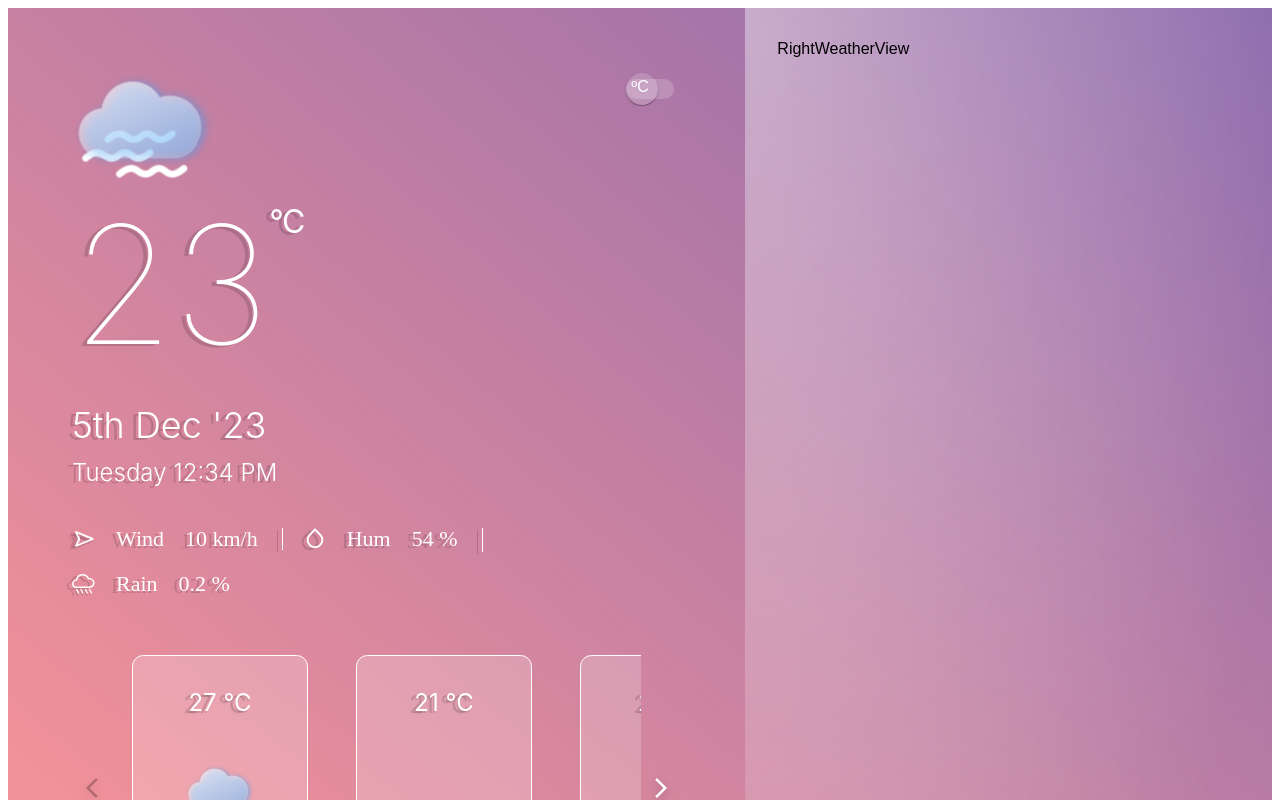
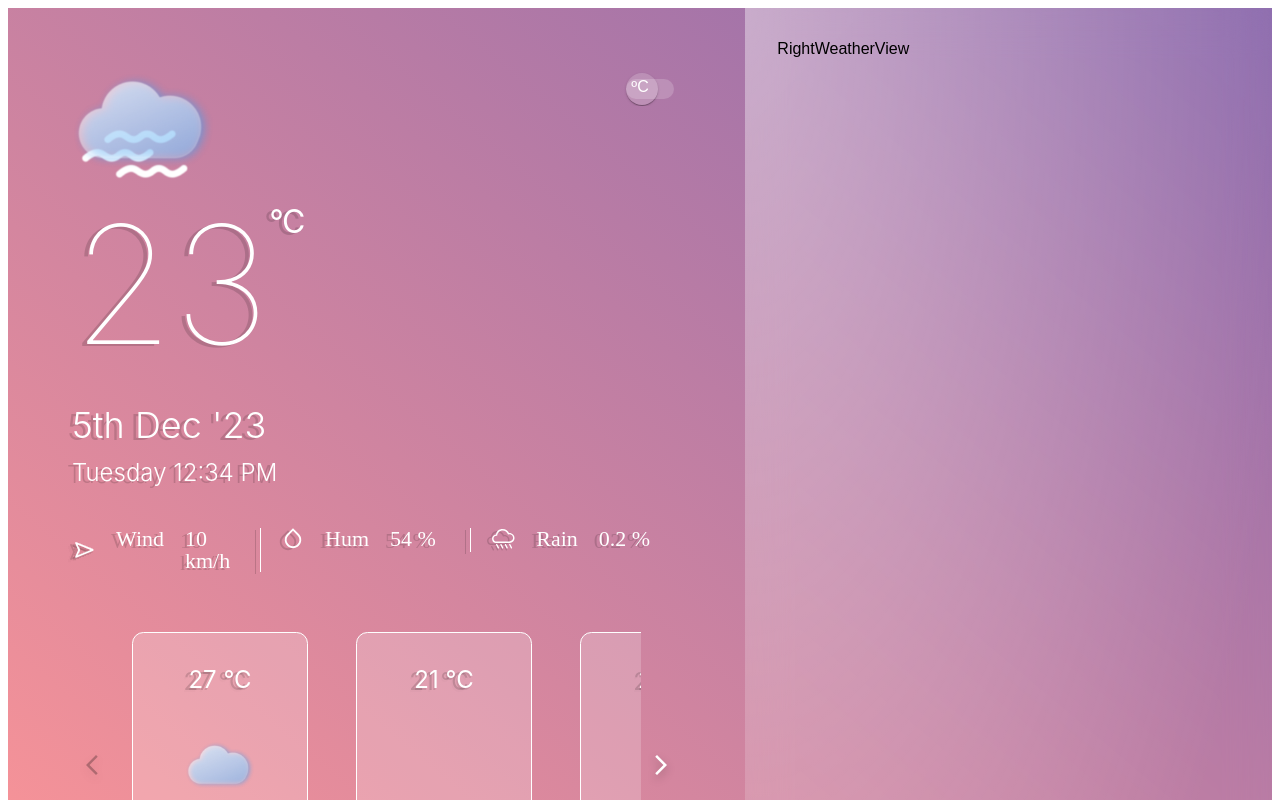
Before and after one commit to HenriqueCSouzza/weather-app, a React (Vite) app: page / in a window 1280 px wide. Shown: the top 800 px of the page. Built offline with nearby package versions, Linux system fonts and the light colour scheme.

Commit message:
adjusts sx

```diff
--- a/src/App.tsx
+++ b/src/App.tsx
@@ -8,18 +8,8 @@ function App() {
         background: `linear-gradient(40deg, rgba(255,150,150,1) 0%, rgba(140,107,174,1) 100%)`
       }}
     >
-      <Grid
-        container
-        width="100%"
-        height="100%"
-        flexDirection={{
-          xs: 'column',
-          sm: 'column',
-          md: 'row'
-        }}
-      >
+      <Grid container width="100%" height="100%" flexDirection="row">
         <LeftWeatherView />
-
         <RightWeatherView />
       </Grid>
     </Box>
--- a/src/components/ClimaticDisplay/ClimaticDisplay.tsx
+++ b/src/components/ClimaticDisplay/ClimaticDisplay.tsx
@@ -1,69 +1,47 @@
-import { Box, Grid, Typography } from "@mui/material";
-import DrizzleSVG from "../../assets/drizzle-icon.svg";
-import HumiditySVG from "../../assets/hum-icon.svg";
-import WindSVG from "../../assets/wind-direction-icon.svg";
+import { Box, Grid, Typography } from '@mui/material'
+import DrizzleSVG from '../../assets/drizzle-icon.svg'
+import HumiditySVG from '../../assets/hum-icon.svg'
+import WindSVG from '../../assets/wind-direction-icon.svg'
+import { sxContainer } from './sxClimaticDisplay'
 
 const WindLabel = ({ wind }: { wind: number }) => (
   <Box
     display="flex"
-    sx={{ borderRight: { md: "1px solid white" }, paddingRight: 3 }}
-    gap={"21px"}
+    sx={{ borderRight: { md: '1px solid white' }, paddingRight: 3 }}
+    gap="21px"
   >
     <img src={WindSVG} />
     <Typography>Wind</Typography>
     <Typography>{wind} km/h</Typography>
   </Box>
-);
+)
 const HumLabel = ({ humidity }: { humidity: number }) => (
   <Box
     display="flex"
-    sx={{ borderRight: { md: "1px solid white" }, paddingRight: 3 }}
-    gap={"21px"}
+    sx={{ borderRight: { md: '1px solid white' }, paddingRight: 3 }}
+    gap="21px"
   >
     <img src={HumiditySVG} />
     <Typography>Hum</Typography>
     <Typography>{humidity} %</Typography>
   </Box>
-);
+)
 const DrizzleLabel = ({ drizzle }: { drizzle: number }) => (
-  <Box display="flex" gap={"21px"}>
+  <Box display="flex" gap="21px">
     <img src={DrizzleSVG} />
     <Typography>Rain</Typography>
     <Typography>{drizzle} %</Typography>
   </Box>
-);
+)
 
 export default function ClimaticDisplay() {
   return (
-    <Box
-      sx={{
-        display: "flex",
-        flexDirection: "row",
-        filter:
-          "drop-shadow(-4.510000228881836px 2.259999990463257px 0.75px rgba(0, 0, 0, 0.15))",
-        ".MuiTypography-body1": {
-          fontSize: "22px",
-          fontFamily: "Overpass",
-          lineHeight: 1,
-          color: "#fff",
-          fontWeight: 300,
-        },
-      }}
-    >
-      <Grid
-        container
-        spacing="21px"
-        display="flex"
-        flexDirection={{
-          xs: "column",
-          sm: "column",
-          md: "row",
-        }}
-      >
-        <Grid item>
+    <Box sx={sxContainer}>
+      <Grid container spacing="21px" display="flex" flexDirection="row">
+        <Grid item xs={12} sm={12} md={4}>
           <WindLabel wind={10} />
         </Grid>
-        <Grid item>
+        <Grid item xs={12} sm={12} md={4}>
           <HumLabel humidity={54} />
         </Grid>
         <Grid item xs={12} sm={12} md={4}>
@@ -71,5 +49,5 @@ export default function ClimaticDisplay() {
         </Grid>
       </Grid>
     </Box>
-  );
+  )
 }
--- /dev/null
+++ b/src/components/ClimaticDisplay/sxClimaticDisplay.ts
@@ -0,0 +1,13 @@
+export const sxContainer = {
+  display: 'flex',
+  flexDirection: 'row',
+  filter:
+    'drop-shadow(-4.510000228881836px 2.259999990463257px 0.75px rgba(0, 0, 0, 0.15))',
+  '.MuiTypography-body1': {
+    fontSize: '22px',
+    fontFamily: 'Overpass',
+    lineHeight: 1,
+    color: '#fff',
+    fontWeight: 300
+  }
+}
--- a/src/components/ForecastWeather/Carousel/Carousel.tsx
+++ b/src/components/ForecastWeather/Carousel/Carousel.tsx
@@ -41,7 +41,6 @@ const CustomCarousel = ({
       (prevIndex) => (prevIndex - 1 + items.length) % items.length
     )
   }
-
   return (
     <Box display="flex" width={1} alignItems="center" id="carousel">
       <IconButton
@@ -53,7 +52,7 @@ const CustomCarousel = ({
         <ArrowBackIosNewIcon />
       </IconButton>
       <Box sx={containerSx} id="carousel-items">
-        <Box sx={containerTranslateXSx(currentIndex, itemsToShow)}>
+        <Box sx={containerTranslateXSx(currentIndex, items.length)}>
           {items.map((item, index) => (
             <BoxWeather
               key={index}
--- a/src/components/ForecastWeather/Carousel/sxCarousel.ts
+++ b/src/components/ForecastWeather/Carousel/sxCarousel.ts
@@ -16,10 +16,16 @@ export const containerSx = {
 export const containerTranslateXSx = (
   currentIndex: number,
   itemsToShow: number
-) => ({
-  zIndex: 0,
-  display: 'flex',
-  gap: 6,
-  transition: 'transform 0.3s ease',
-  transform: `translateX(-${Math.round(currentIndex * (100 / itemsToShow))}%)`
-})
+) => {
+  return {
+    zIndex: 0,
+    display: 'flex',
+    gap: 6,
+    transition: 'transform 0.3s ease',
+    transform: {
+      xs: `translateX(-${Math.round(currentIndex * (100 / itemsToShow))}%)`,
+      sm: `translateX(-${Math.floor(currentIndex * (125 / itemsToShow))}%)`,
+      md: `translateX(-${Math.floor(currentIndex * (175 / itemsToShow))}%)`
+    }
+  }
+}
--- a/src/view/RightWeatherView/RightWeatherView.tsx
+++ b/src/view/RightWeatherView/RightWeatherView.tsx
@@ -1,22 +1,12 @@
-import { Box, Grid } from "@mui/material";
+import { Box, Grid } from '@mui/material'
+import { sxRightWeatherView } from './sxRightWeatherView'
 
 export default function RightWeatherView() {
   return (
-    <Grid
-      item
-      xs={12}
-      sm={12}
-      md={5}
-      sx={{
-        background:
-          "radial-gradient(107.32% 141.42% at 0% 0%, rgba(255, 255, 255, 0.40) 0%, rgba(255, 255, 255, 0.00) 100%)",
-        boxShadow: "-5px -5px 250px 0px rgba(255, 255, 255, 0.02) inset",
-        backdropFilter: "blur(21px)",
-      }}
-    >
+    <Grid item xs={12} sm={12} md={5} sx={sxRightWeatherView}>
       <Box px={4} pt={4}>
         RightWeatherView
       </Box>
     </Grid>
-  );
+  )
 }
--- /dev/null
+++ b/src/view/RightWeatherView/sxRightWeatherView.ts
@@ -0,0 +1,6 @@
+export const sxRightWeatherView = () => ({
+  background:
+    'radial-gradient(107.32% 141.42% at 0% 0%, rgba(255, 255, 255, 0.40) 0%, rgba(255, 255, 255, 0.00) 100%)',
+  boxShadow: '-5px -5px 250px 0px rgba(255, 255, 255, 0.02) inset',
+  backdropFilter: 'blur(21px)'
+})
```
Also changed, not shown: src/components/DarkLightSwitch/DarkLightSwitch.tsx (+5 -49 lines), src/components/DarkLightSwitch/sxDarkLightSwitch.ts (added, +48 -0 lines).
